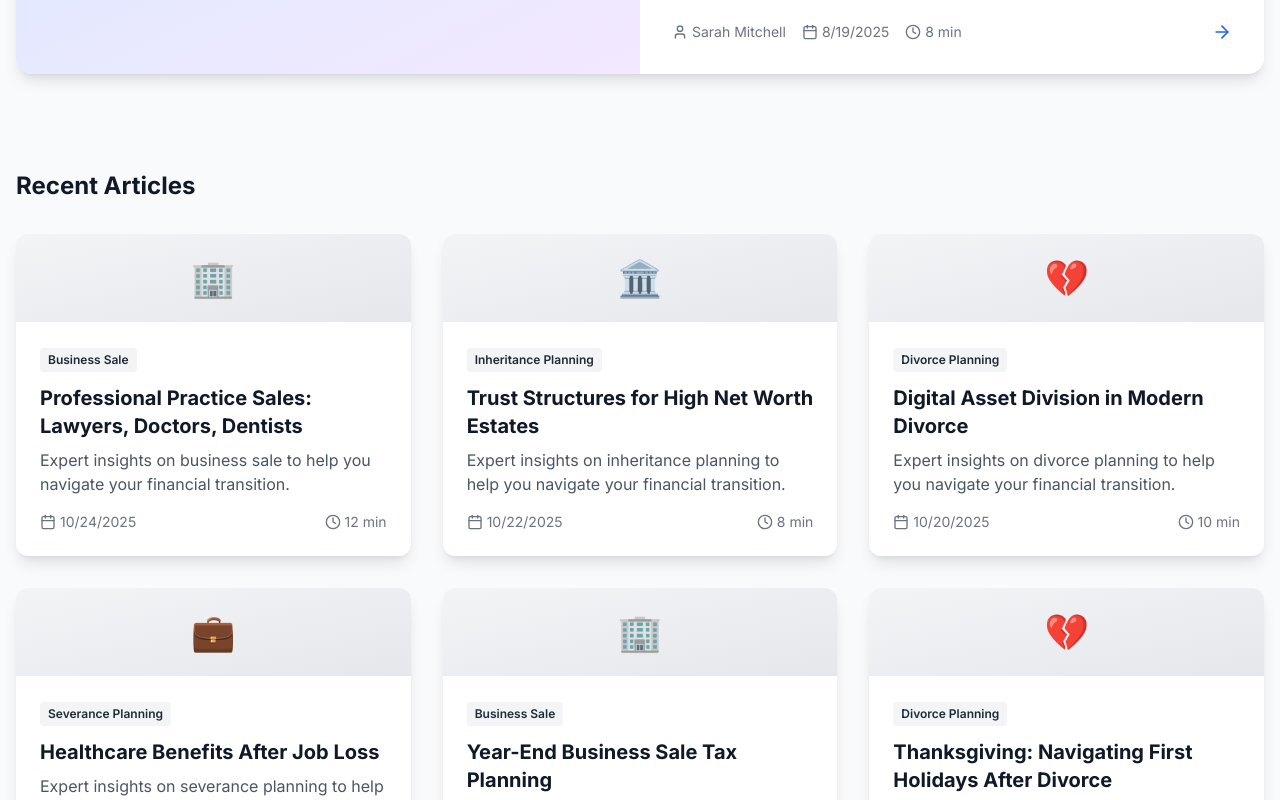
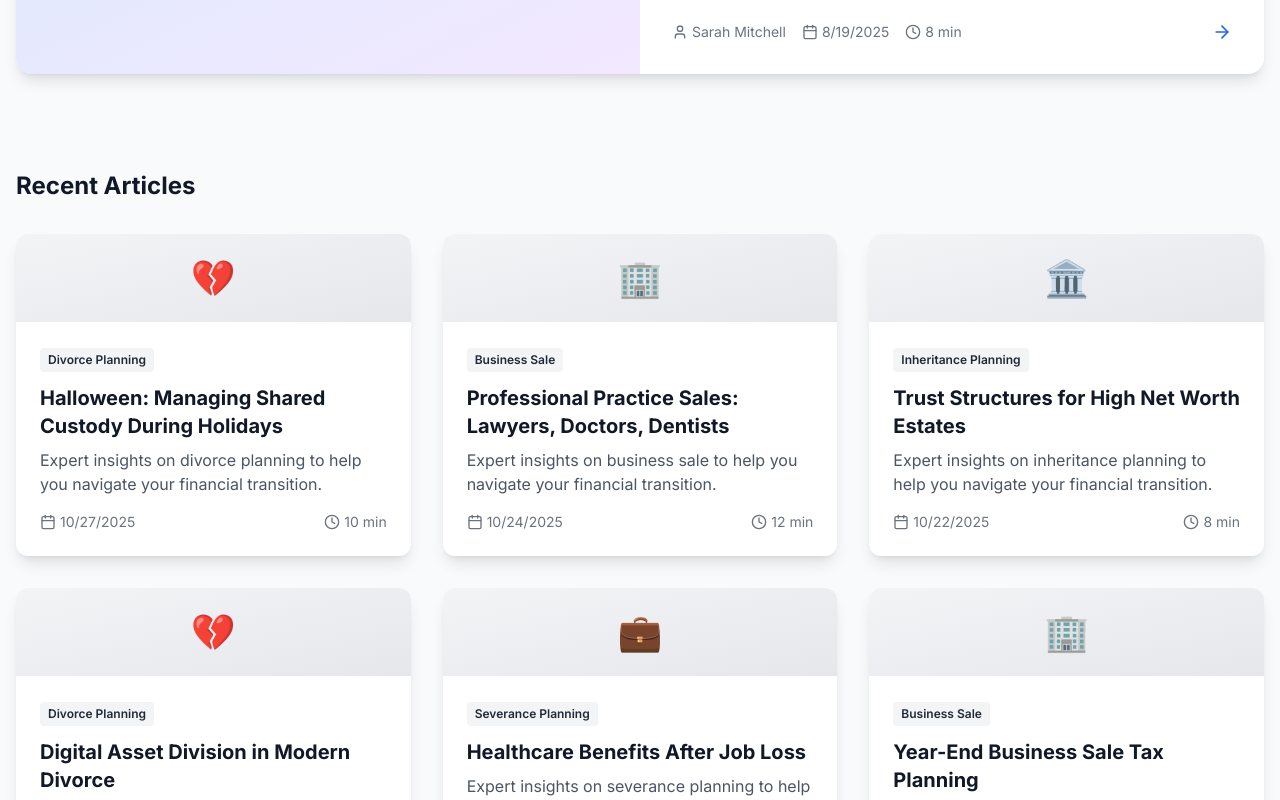
Before and after one commit to HustleHarder86/Investing, a Next.js app: page /blog in a window 1280 px wide. Shown: the part 737-1537 px from the top of the page. Built offline with nearby package versions, Linux system fonts and the light colour scheme; no server answers.

Commit message:
📚 Auto-publish scheduled blog post for 2025-10-27

```diff
--- a/content/blog-schedule.json
+++ b/content/blog-schedule.json
@@ -350,7 +350,7 @@
       "title": "Halloween: Managing Shared Custody During Holidays",
       "category": "Divorce Planning",
       "author": "Sarah Mitchell",
-      "status": "pending"
+      "status": "published"
     },
     {
       "date": "2025-10-29",
--- a/src/app/blog/page.tsx
+++ b/src/app/blog/page.tsx
@@ -10,6 +10,18 @@ export const metadata: Metadata = {
 
 // Blog posts data - in production, this would come from a CMS or database
 const blogPosts = [
+  {
+    slug: 'halloween-shared-custody',
+    title: 'Halloween: Managing Shared Custody During Holidays',
+    excerpt: 'Expert insights on divorce planning to help you navigate your financial transition.',
+    author: 'Sarah Mitchell',
+    authorTitle: 'CFP®, Estate Planning Specialist',
+    date: '2025-10-27',
+    readTime: '10 min',
+    category: 'Divorce Planning',
+    categorySlug: 'divorce-planning',
+    featured: false
+  },
   {
     slug: 'professional-practice-sales',
     title: 'Professional Practice Sales: Lawyers, Doctors, Dentists',
```
Also changed, not shown: src/app/blog/halloween-shared-custody/page.tsx (renamed from content/scheduled-posts/halloween-shared-custody.tsx), 1 other file (tests, documents, lock files or other folders).
